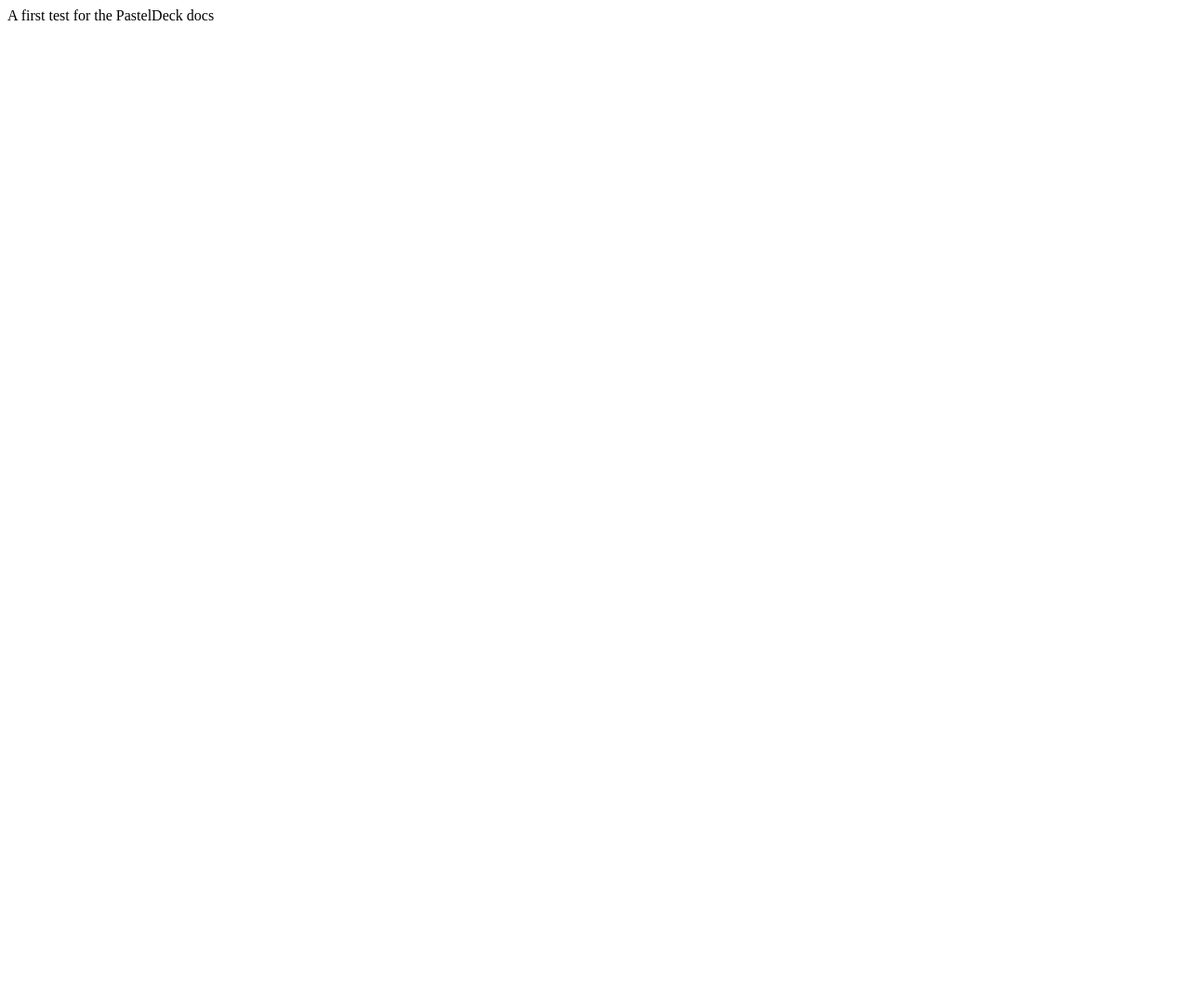
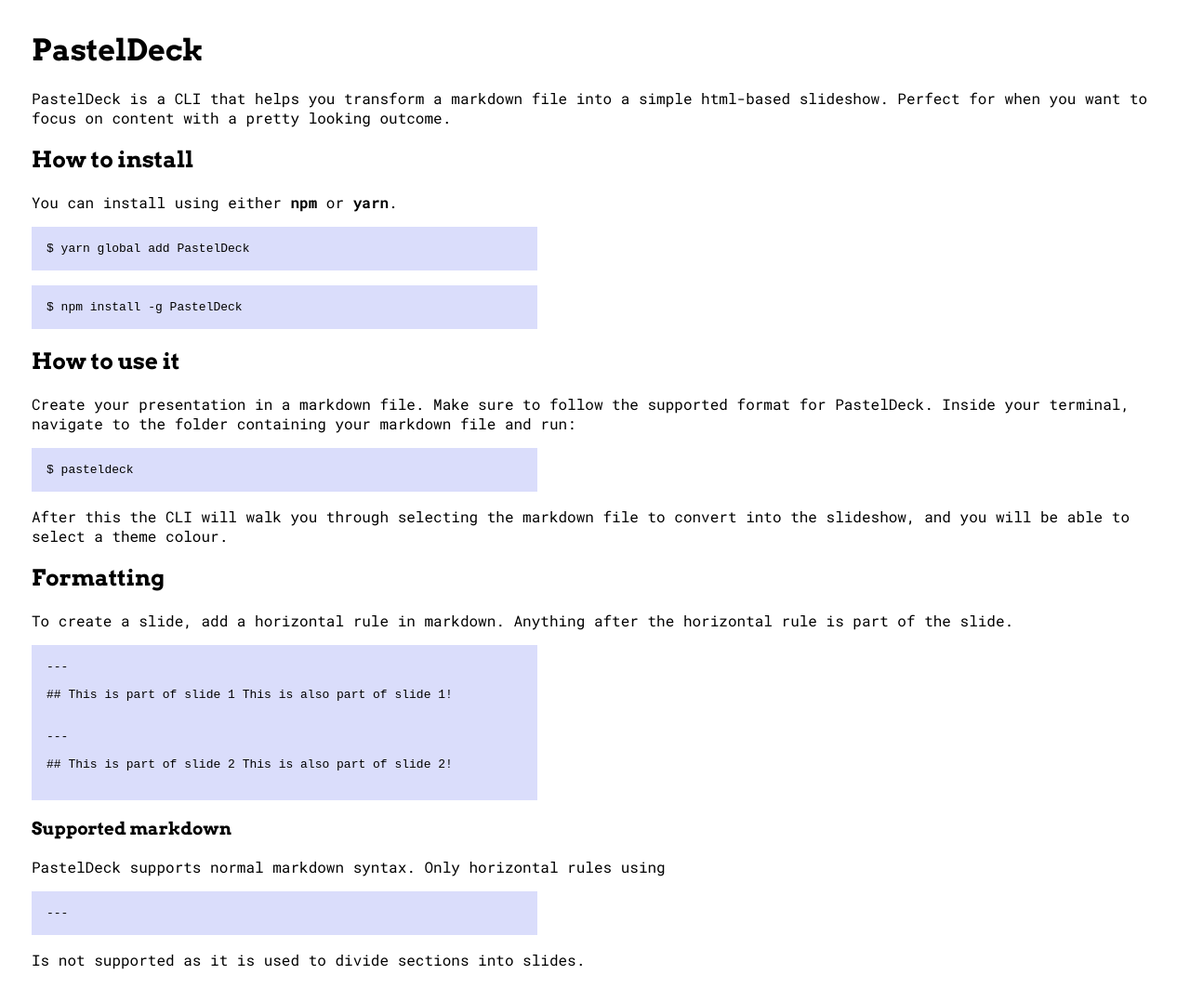
Before and after one commit to khendrikse/pasteldeck, a website: page docs/index.html in a window 1280 px wide. Shown: the whole page at 93% size. Before the commit the page ends 800 px from the top, so only its background shows below. Drawn offline with Linux system fonts and the light colour scheme.

Commit message:
docs(pages): set up styling for github pages

```diff
--- a/docs/index.html
+++ b/docs/index.html
@@ -1,12 +1,73 @@
 <!DOCTYPE html>
 <html lang="en">
-<head>
-  <meta charset="UTF-8">
-  <meta name="viewport" content="width=device-width, initial-scale=1.0">
-  <meta http-equiv="X-UA-Compatible" content="ie=edge">
-  <title>Document</title>
-</head>
-<body>
-  A first test for the PastelDeck docs
-</body>
+  <head>
+    <meta charset="UTF-8" />
+    <meta name="viewport" content="width=device-width, initial-scale=1.0" />
+    <meta http-equiv="X-UA-Compatible" content="ie=edge" />
+    <link rel="stylesheet" type="text/css" href="style.css" />
+    <link
+      href="https://fonts.googleapis.com/css?family=Arvo:700|Roboto+Mono:400,700&display=swap"
+      rel="stylesheet"
+    />
+    <title>PastelDeck</title>
+  </head>
+  <body>
+    <header>
+      <h1>PastelDeck</h1>
+      <p>
+        PastelDeck is a CLI that helps you transform a markdown file into a
+        simple html-based slideshow. Perfect for when you want to focus on
+        content with a pretty looking outcome.
+      </p>
+    </header>
+    <section>
+      <h2>How to install</h2>
+      <p>
+        You can install using either <strong>npm</strong> or
+        <strong>yarn</strong>.
+      </p>
+      <code>$ yarn global add PastelDeck</code>
+      <code>$ npm install -g PastelDeck</code>
+    </section>
+    <section>
+      <h2>How to use it</h2>
+      <p>
+        Create your presentation in a markdown file. Make sure to follow the
+        supported format for PastelDeck. Inside your terminal, navigate to the
+        folder containing your markdown file and run:
+
+        <code>$ pasteldeck </code>
+        After this the CLI will walk you through selecting the markdown file to
+        convert into the slideshow, and you will be able to select a theme
+        colour.
+      </p>
+    </section>
+    <section>
+      <h2>Formatting</h2>
+      <p>
+        To create a slide, add a horizontal rule in markdown. Anything after the
+        horizontal rule is part of the slide.
+        <code>
+          ---<br />
+          <br />
+          ## This is part of slide 1 This is also part of slide 1!<br />
+          <br />
+          <br />
+          ---<br />
+          <br />
+          ## This is part of slide 2 This is also part of slide 2!<br />
+          <br />
+        </code>
+      </p>
+    </section>
+    <section>
+      <h3>Supported markdown</h3>
+      <p>
+        PastelDeck supports normal markdown syntax. Only horizontal rules using
+      </p>
+
+      <code>---</code>
+      <p>Is not supported as it is used to divide sections into slides.</p>
+    </section>
+  </body>
 </html>
--- /dev/null
+++ b/docs/style.css
@@ -0,0 +1,25 @@
+body {
+  margin: 34px;
+}
+
+h1, h2, h3 {
+  font-family: 'Arvo', serif;
+}
+
+p {
+  font-family: 'Roboto Mono', monospace;
+}
+
+code {
+  background-color: #DADDFB;
+  padding: 16px;
+  width: 40vw;
+  margin: 16px 0;
+  display: block;
+}
+
+@media screen and (max-width: 600px) {
+  code {
+    width: 100vw;
+  }
+}
```
Also changed, not shown: docs/backdrop.svg (added), docs/deck.png (added).
